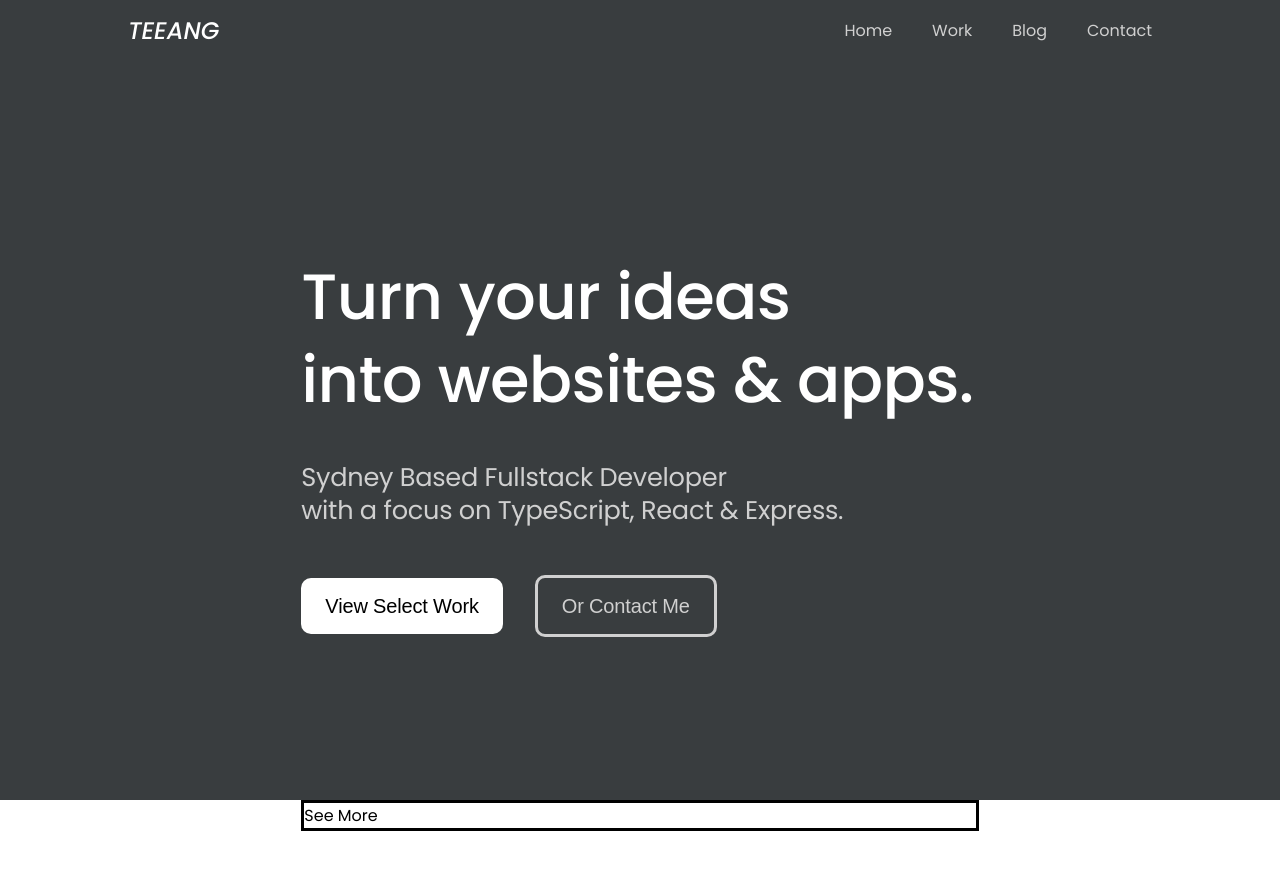
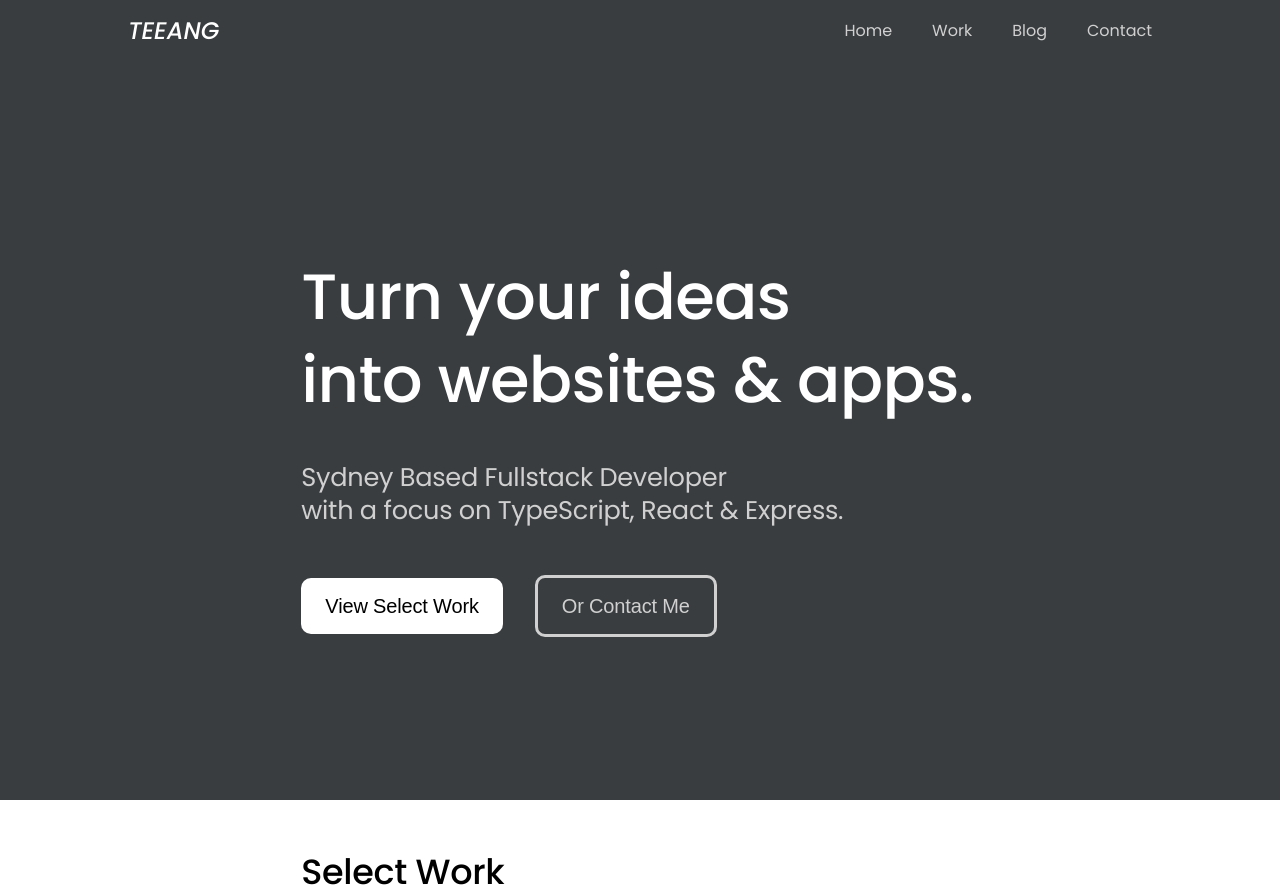
Before and after one commit to davidtaing/portfolio, a Next.js app: page / in a window 1280 px wide. Shown: the top 890 px of the page. Before the commit the page ends 831 px from the top, so only its background shows below. Built offline with nearby package versions, Linux system fonts and the light colour scheme.

Commit message:
feat: add content markup and some styling

```diff
--- a/src/containers/SelectWorkSection/index.tsx
+++ b/src/containers/SelectWorkSection/index.tsx
@@ -1,8 +1,14 @@
 import styled from "styled-components";
+import SelectWorkCard from "../../components/SelectWorkCard";
+import Card from "../../components/Card";
 
 const StyledSection = styled.section`
   .content {
-    border: solid;
+    .grid {
+      grid-template-columns: 1fr 1fr;
+      grid-template-rows: repeat(1fr);
+      grid-gap: 1rem;
+    }
   }
 `;
 
@@ -11,14 +17,30 @@ const SelectWorkSection = () => {
     <StyledSection>
       <div className="wrapper grid-col-12">
         <div className="content">
-          <article className="card-large">
-            <div className="title">{}</div>
-            <div className="category">{}</div>
-            <div className="description">{}</div>
-            <div className="skills">{}</div>
-          </article>
-          <article className="card-medium"></article>
-          <article className="card-medium">See More</article>
+          <h1 className="fs-h900">Select Work</h1>
+          <div className="grid">
+            <SelectWorkCard
+              size="large"
+              title="portfolio"
+              category="Website"
+              skills={[
+                "TypeScript",
+                "React",
+                "Next.js",
+                "Headless Wordpress",
+                "SendGrid API",
+              ]}
+              description="You are here. My portfolio website
+            to showcase my projects."
+            />
+            <SelectWorkCard
+              title="photo-sorter"
+              category="Node.js App"
+              skills={["JavaScript", "Node"]}
+              description="Loads exif metadata from image files and sorts them into folders by date. Used to sort over 17,000 photos accumulated from my real estate work."
+            />
+            <Card>See More</Card>
+          </div>
         </div>
       </div>
     </StyledSection>
```
